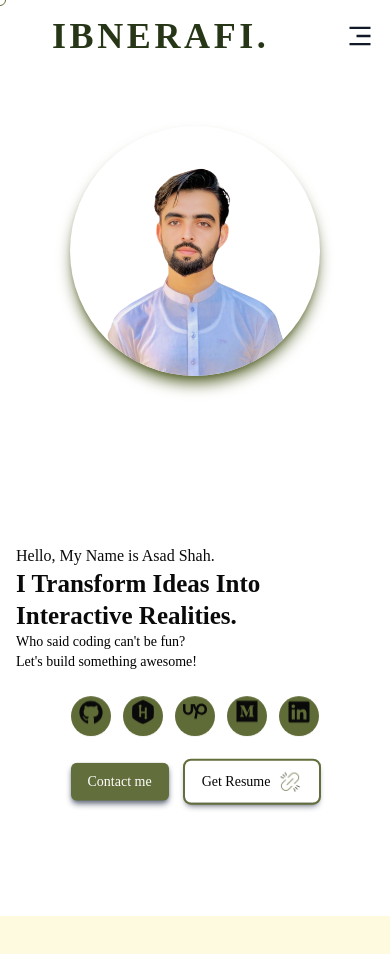
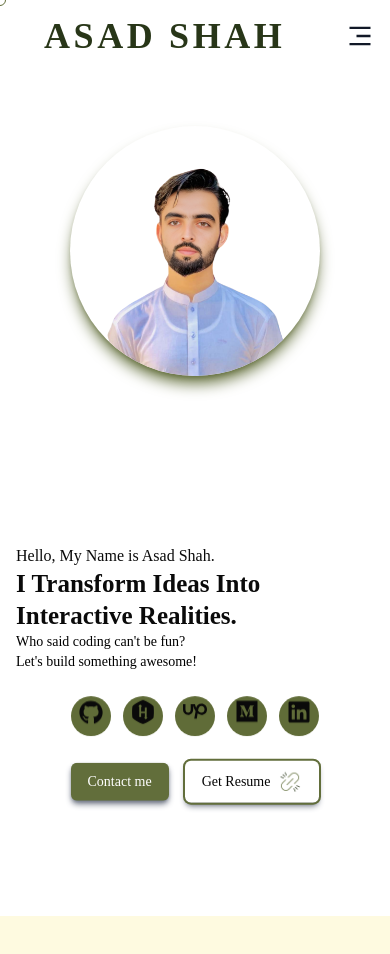
Before and after one commit to iamasadshah/iamasadshah-ibnerafi, a Next.js app: page / in a window 390 px wide. Shown: the top 954 px of the page. Built offline with nearby package versions, Linux system fonts and the light colour scheme.

Commit message:
buttons modified

```diff
--- a/package.json
+++ b/package.json
@@ -12,7 +12,7 @@
     "@radix-ui/react-accordion": "^1.2.1",
     "@radix-ui/react-icons": "^1.3.0",
     "@sanity/image-url": "^1.1.0",
-    "@sanity/vision": "^3.66.1",
+    "@sanity/vision": "^3.67.0",
     "@tailwindcss/typography": "^0.5.15",
     "animate.css": "^4.1.1",
     "class-variance-authority": "^0.7.0",
@@ -27,7 +27,6 @@
     "react-confetti": "^6.1.0",
     "react-dom": "^18.3.1",
     "react-icons": "^5.3.0",
-    "sanity": "^3.66.1",
     "styled-components": "^6.1.13",
     "tailwind-merge": "^2.5.4",
     "tailwindcss-animate": "^1.0.7"
--- a/src/app/components/About-me.tsx
+++ b/src/app/components/About-me.tsx
@@ -108,7 +108,7 @@ const About = () => {
         </div>
 
         {/* Button Section */}
-        <button className="flex items-center px-12 py-2 justify-center text-center border border-transparent text-sm shadow-md  font-semibold rounded-md text-white bg-primary3 transition-all duration-300 ease-in-out hover:bg-primary2 hover:text-primary3 hover:shadow-lg hover:shadow-primary3 hover:ring-2 hover:ring-primary3   hover:scale-105 transform">
+        <button className="flex items-center px-12 py-2 justify-center text-center border border-transparent text-sm shadow-md font-semibold rounded-md text-white bg-primary3 transition-all duration-300 ease-in-out md:hover:scale-100 hover:bg-primary2 hover:text-primary3 hover:shadow-lg hover:shadow-primary3 hover:ring-2 hover:ring-primary3   hover:scale-105 transform">
           <Link href="/about-me">About me</Link>
         </button>
       </div>
--- a/src/app/components/Hero.tsx
+++ b/src/app/components/Hero.tsx
@@ -97,7 +97,7 @@ const Hero = () => {
       {/* Text Section */}
       <div
         ref={textRef}
-        className="flex flex-col justify-center md:pl-14 px-4 h-[50vh] lg:h-full leading-[2.5rem] lg:leading-[3.5rem] md:pt-10"
+        className="flex flex-col justify-center md:pl-14 px-4 h-[50vh] lg:h-full leading-[2.5rem] lg:leading-[3.5rem] lg:pt-10 md:-mt-16 lg:m-0"
       >
         <p className="text-base sm:text-xl animate__animated animate__flipInX animate__delay-2s">
           Hello, My Name is Asad Shah.
--- a/src/app/components/Navbar.tsx
+++ b/src/app/components/Navbar.tsx
@@ -136,8 +136,8 @@ const Navbar = () => {
           <div className="flex-shrink-0">
             <Link href="/">
               <div className="flex items-center cursor-pointer">
-                <span className="ml-2 text-4xl font-bold text-primary3 tracking-widest hover:ring-2 hover:ring-primary3 px-7 rounded-lg duration-200">
-                  IBNERAFI.
+                <span className="text-4xl font-bold text-primary3 tracking-widest hover:ring-2 hover:ring-primary3 px-7 rounded-lg duration-200">
+                  ASAD SHAH
                 </span>
               </div>
             </Link>
--- a/src/app/components/NetEffect.tsx
+++ b/src/app/components/NetEffect.tsx
@@ -108,7 +108,7 @@ const NetEffect = () => {
   return (
     <canvas
       ref={canvasRef}
-      className="fixed top-0 left-0 w-full h-full hidden lg:block  blur-[0.1px] pointer-events-none  opacity-90 z-0"
+      className="fixed top-0 left-0 w-full h-full hidden md:block md:opacity-40 blur-[0.1px] pointer-events-none lg:opacity-90 z-0"
     ></canvas>
   );
 };
```
Also changed, not shown: 1 other file (tests, documents, lock files or other folders).
